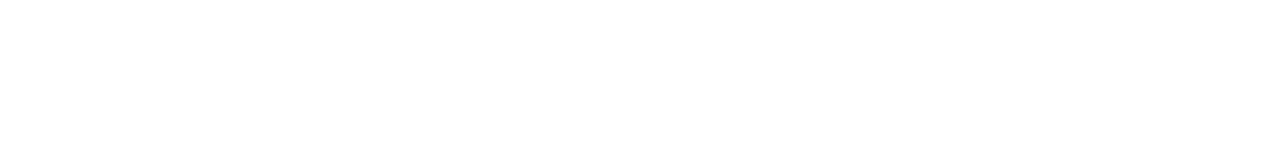
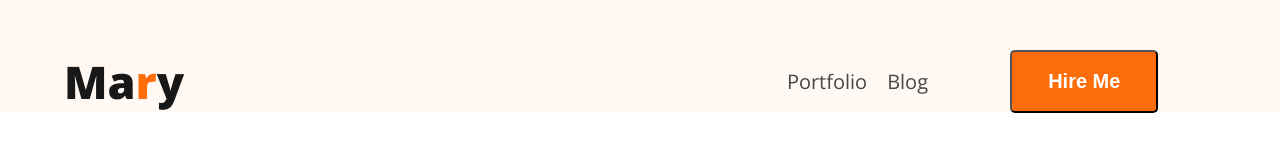
Before and after one commit to mydul62/my-first-project, a plain HTML site: page index.html in a window 1280 px wide. Drawn offline with nearby package versions, Linux system fonts and the light colour scheme.

Commit message:
my second commit

```diff
--- a/css/style.css
+++ b/css/style.css
@@ -0,0 +1,71 @@
+*{
+  margin: 0;
+  padding: 0;
+  box-sizing: border-box;
+}
+body{
+  font-family: 'Open Sans', sans-serif;
+}
+
+/* header secton  */
+
+header{
+  background: #FFF8F3;
+}
+.navigation{
+  width: 1250px;
+  max-width: 90%;
+  margin: auto;
+  display: flex;
+  align-items: center;
+  padding-top: 50px;
+}
+.logo{
+  width: 25%;
+}
+.logo h1{
+  color:#181818;
+ font-size: 45px;
+ font-style: normal;
+ font-weight: 800;
+ line-height: normal;
+}
+.logo .logo_design{
+  color:#FD6E0A;
+}
+.nav{
+  width: 50%;
+}
+.nav> ul{
+  display: flex;
+  gap: 20px;
+  align-items:center;
+  justify-content: end;
+}
+.nav>ul li{
+  /* margin-right: 20px; */
+  list-style: none;
+}
+.nav>ul li  a{
+  text-decoration: none;
+  color: #474747;
+  font-size: 20px;
+  font-style: normal;
+  font-weight: 400;
+  line-height: normal;
+}
+.button{
+  width: 20%;
+  text-align: right;
+}
+button{
+  color: #FFF;
+  font-size: 20px;
+  font-style: normal;
+  font-weight: 700;
+  line-height: normal;
+   background-color: #fff;
+  border-radius: 5px;
+  background: #FD6E0A;
+  padding: 18px 36px;
+}
--- a/index.html
+++ b/index.html
@@ -7,9 +7,29 @@
   <!-- css link start -->
   <link rel="stylesheet" href="css/style.css">
   <!-- css link end -->
+  <!-- google font  start-->
+  <link rel="preconnect" href="https://fonts.googleapis.com">
+<link rel="preconnect" href="https://fonts.gstatic.com" crossorigin>
+<link href="https://fonts.googleapis.com/css2?family=Open+Sans:wght@400;500;600;700;800&display=swap" rel="stylesheet">
+<!-- google font end  -->
 </head>
 <body>
-  <header></header>
+  <header>
+    <div class="navigation">
+      <div class="logo">
+       <h1>Ma<span class="logo_design">r</span>y</h1>
+      </div>
+      <div class="nav">
+        <ul>
+          <li><a href="">Portfolio</a></li>
+          <li><a href="">Blog</a></li>
+        </ul>
+      </div>
+      <div class="button">
+        <button>Hire Me</button>
+      </div>
+    </div>
+  </header>
   <main></main>
   <footer></footer>
 </body>
```
